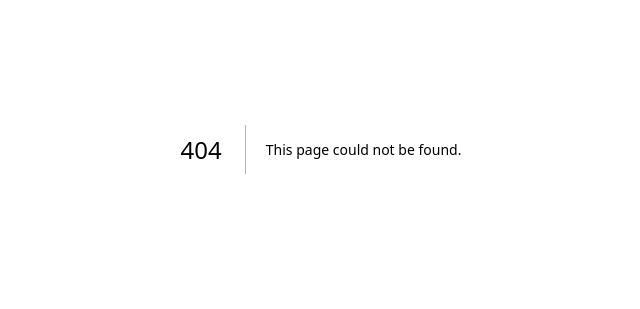
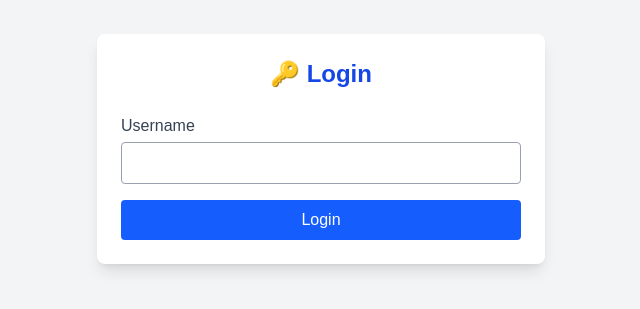
Before and after one commit to Lakshya2025-web/it, a Next.js app: page /login in a window 1280 px wide. Before the commit this address had no page. Shown: the part 251-560 px from the top of the page, without its empty margins (319-959 px from the left). Built offline with nearby package versions, Linux system fonts and the light colour scheme.

Commit message:
adding login and signout

```diff
--- /dev/null
+++ b/app/login/page.tsx
@@ -0,0 +1,74 @@
+"use client";
+
+import { useState, useEffect } from "react";
+import { useRouter } from "next/navigation";
+
+export default function LoginPage() {
+  const [username, setUsername] = useState("");
+  const [submitted, setSubmitted] = useState(false);
+  const router = useRouter();
+
+  const handleSubmit = (e: React.FormEvent) => {
+    e.preventDefault();
+    if (username.trim() !== "") {
+      // Save username in localStorage so Home can use it
+      localStorage.setItem("username", username);
+      setSubmitted(true);
+    }
+  };
+
+  // Redirect to /home after showing greeting
+  useEffect(() => {
+    if (submitted) {
+      const timer = setTimeout(() => {
+        router.push("/home"); // ✅ redirect to /home
+      }, 2000); // 2 seconds delay
+      return () => clearTimeout(timer);
+    }
+  }, [submitted, router]);
+
+  return (
+    <main className="min-h-screen flex items-center justify-center bg-gray-100 p-4">
+      <div className="bg-white shadow-lg rounded-lg w-full max-w-md p-6">
+        {!submitted ? (
+          <>
+            <h1 className="text-2xl font-bold text-blue-700 mb-6 text-center">
+              🔑 Login
+            </h1>
+            <form onSubmit={handleSubmit} className="space-y-4">
+              <div>
+                <label
+                  htmlFor="username"
+                  className="block text-gray-700 font-medium"
+                >
+                  Username
+                </label>
+                <input
+                  id="username"
+                  type="text"
+                  value={username}
+                  onChange={(e) => setUsername(e.target.value)}
+                  className="w-full border border-gray-400 rounded px-3 py-2 mt-1 text-gray-800 focus:ring-2 focus:ring-blue-500 focus:border-blue-500"
+                  required
+                />
+              </div>
+              <button
+                type="submit"
+                className="w-full bg-blue-600 text-white py-2 rounded hover:bg-blue-700 transition"
+              >
+                Login
+              </button>
+            </form>
+          </>
+        ) : (
+          <div className="text-center">
+            <h1 className="text-2xl font-bold text-green-600">
+              👋 Hello {username}!
+            </h1>
+            <p className="mt-2 text-gray-600">Redirecting you to Home...</p>
+          </div>
+        )}
+      </div>
+    </main>
+  );
+}
--- /dev/null
+++ b/app/signout/page.tsx
@@ -0,0 +1,43 @@
+"use client";
+
+import { useRouter } from "next/navigation";
+
+export default function SignOutPage() {
+  const router = useRouter();
+
+  const handleConfirm = () => {
+    localStorage.removeItem("username"); // clear login state
+    router.push("/login"); // redirect to login
+  };
+
+  const handleCancel = () => {
+    router.push("/home"); // go back to home
+  };
+
+  return (
+    <main className="min-h-screen flex items-center justify-center bg-gray-100 p-4">
+      <div className="bg-white shadow-lg rounded-lg w-full max-w-md p-6 text-center">
+        <h1 className="text-2xl font-bold text-blue-700 mb-6">
+          🚪 Sign Out
+        </h1>
+        <p className="text-gray-700 mb-6">
+          Do you really want to sign out?
+        </p>
+        <div className="flex justify-center gap-4">
+          <button
+            onClick={handleConfirm}
+            className="px-6 py-2 bg-red-600 text-white rounded hover:bg-red-700 transition"
+          >
+            Yes
+          </button>
+          <button
+            onClick={handleCancel}
+            className="px-6 py-2 bg-gray-300 text-gray-800 rounded hover:bg-gray-400 transition"
+          >
+            No
+          </button>
+        </div>
+      </div>
+    </main>
+  );
+}
```
Also changed, not shown: 1 other file (tests, documents, lock files or other folders).
